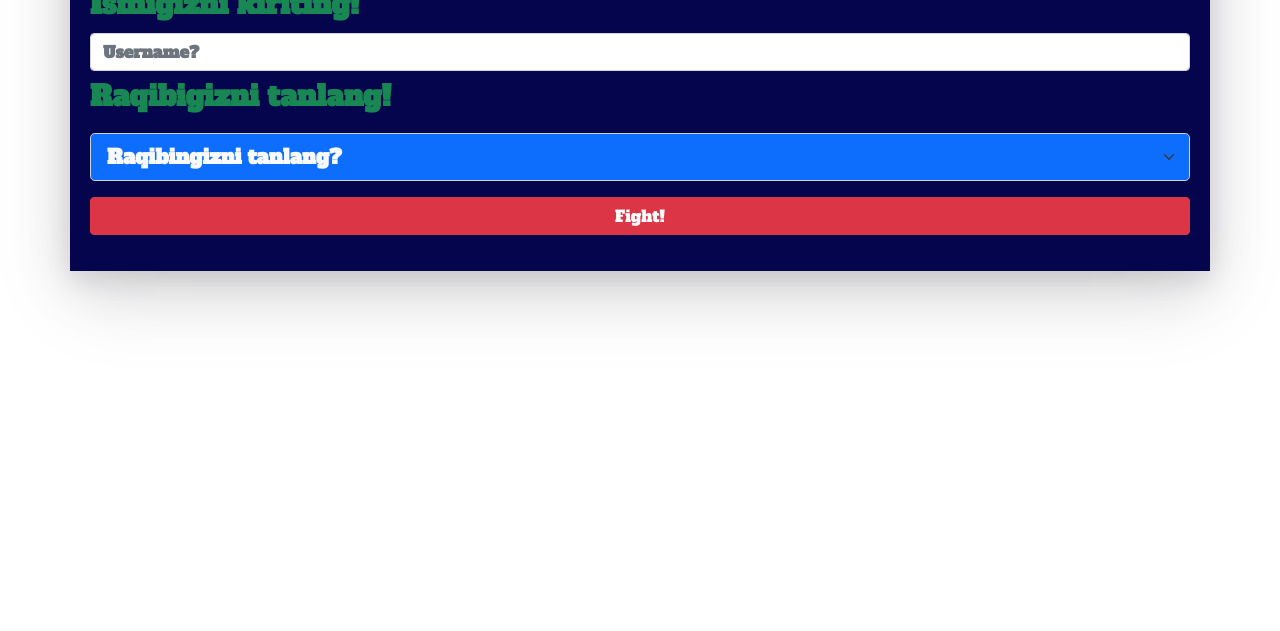
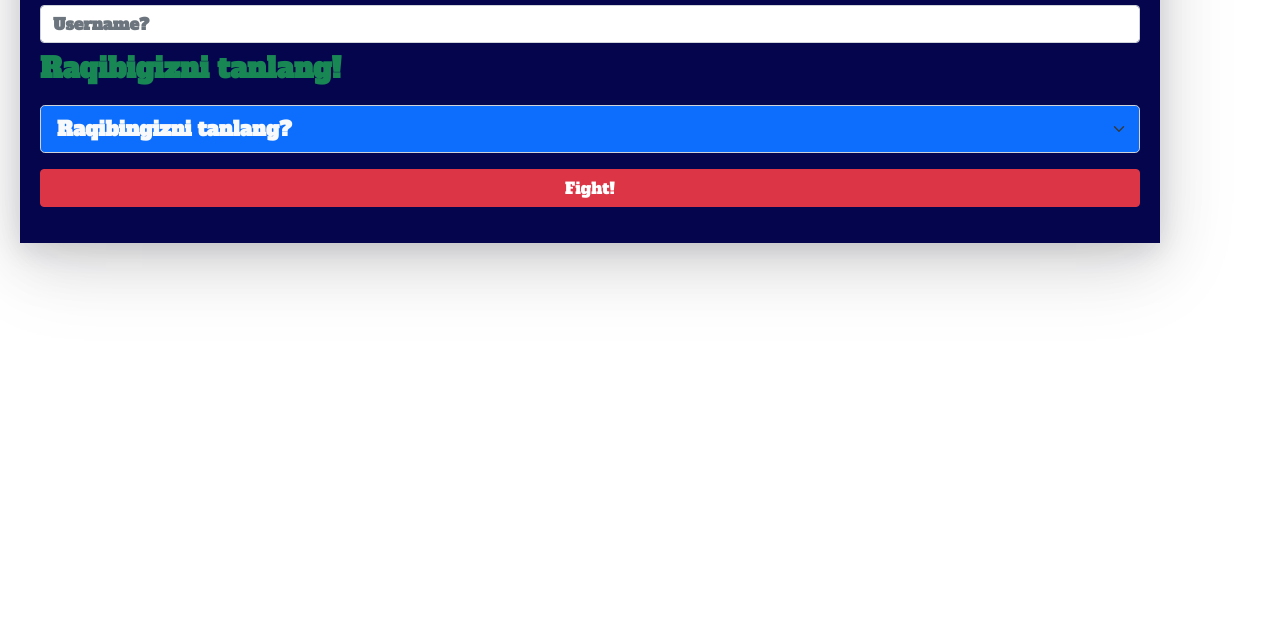
Before and after one commit to alimardon28/ufc, a plain HTML site: page index.html in a window 1280 px wide. Shown: the part 169-800 px from the top of the page. Drawn offline with Linux system fonts and the light colour scheme; a web font is replaced by a local one.

Commit message:
margin added

```diff
--- a/css/main.css
+++ b/css/main.css
@@ -7,6 +7,7 @@
     box-shadow: rgba(17, 17, 26, 0.1) 0px 8px 24px, rgba(17, 17, 26, 0.1) 0px 16px 56px, rgba(17, 17, 26, 0.1) 0px 24px 80px;
     padding: 20px;
     background-color: rgb(5, 5, 78);
+    margin: 20px !important;
 }
 
 .h1 {
```
